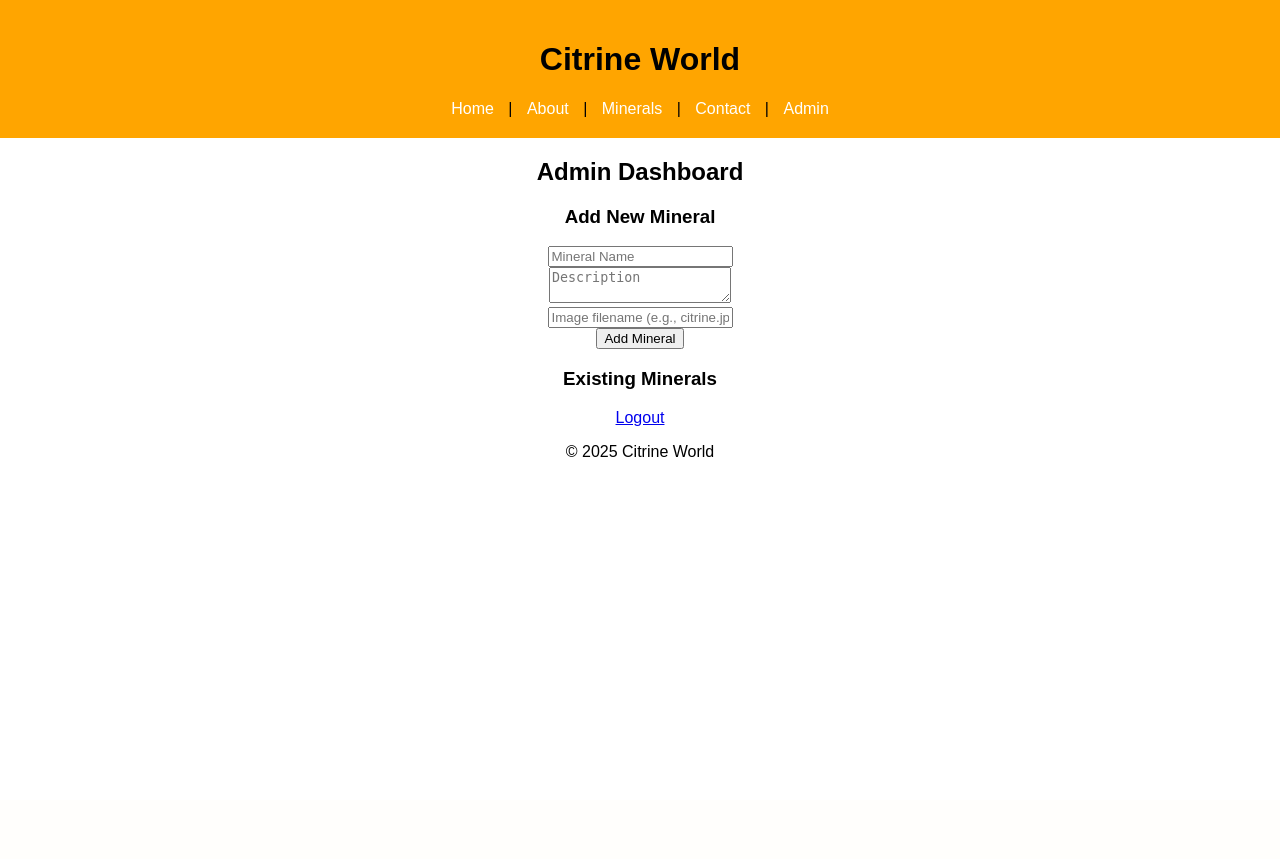
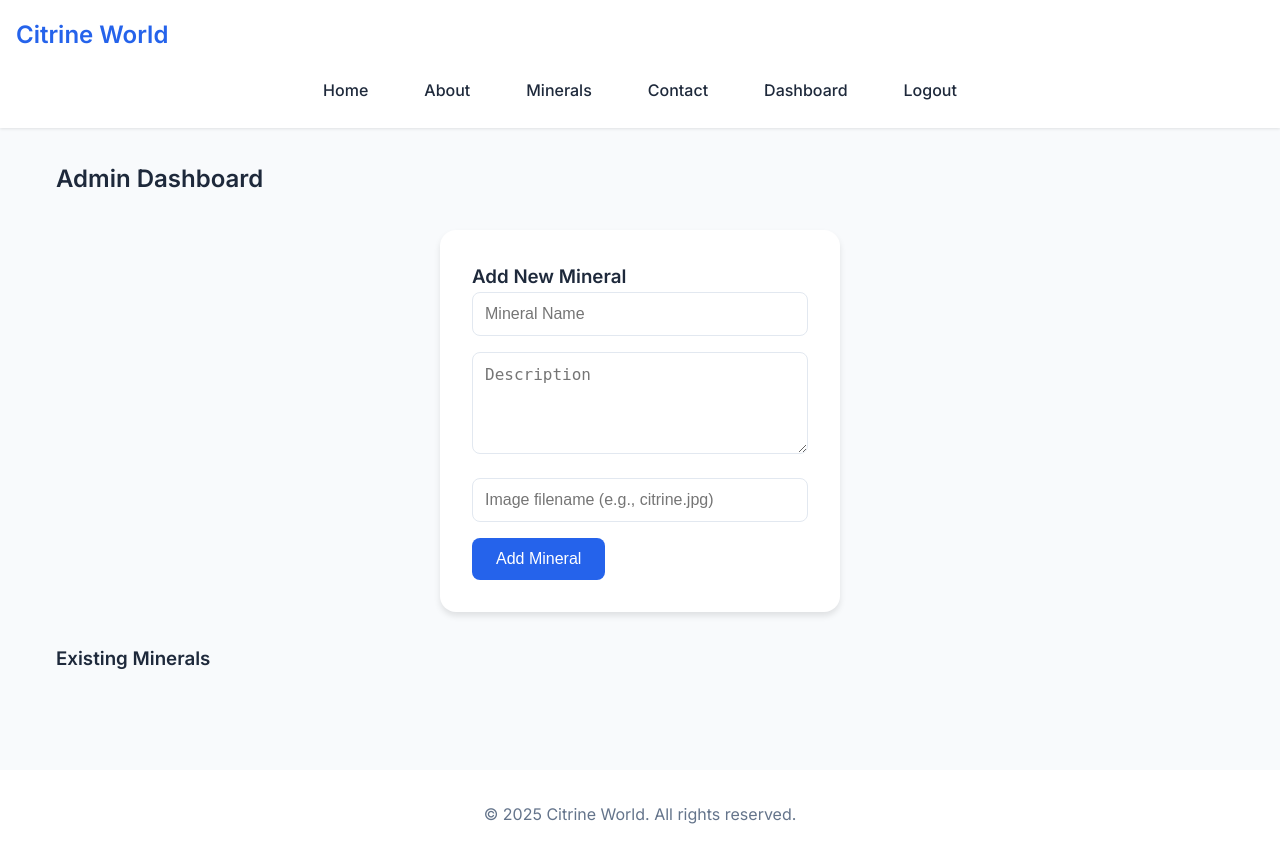
Before and after one commit to advancedmathquiz/citrine, a Flask app: page /admin/dashboard in a window 1280 px wide. Before the commit the page ends 457 px from the top, so only its background shows below. Run offline with Flask 3, Linux system fonts and the light colour scheme; the visitor is signed in with stand-in values (Sample User, id 1).

Commit message:
Assistant checkpoint: Implement professional design system and enhance UI/UX
Assistant generated file changes:
- static/css/style.css: Implement modern, professional CSS design
- templates/base.html: Enhance base template with modern meta tags and structure
- templates/minerals.html: Enhance minerals display with better card layout
- templates/admin_dashboard.html: Improve admin dashboard UI

---

User prompt:

now help me make this app the most professional looking website possible it should be zero to hero

Replit-Commit-Author: Assistant
Replit-Commit-Session-Id: 8f3fc793-4c59-4fb7-89d4-9495ea0ca40d

```diff
--- a/static/css/style.css
+++ b/static/css/style.css
@@ -1,35 +1,143 @@
-body {
-  font-family: Arial, sans-serif;
+
+:root {
+  --primary: #2563eb;
+  --primary-dark: #1d4ed8;
+  --background: #f8fafc;
+  --text: #1e293b;
+  --gray: #64748b;
+  --border: #e2e8f0;
+}
+
+* {
   margin: 0;
   padding: 0;
-  text-align: center;
+  box-sizing: border-box;
+}
+
+body {
+  font-family: 'Inter', -apple-system, sans-serif;
+  background: var(--background);
+  color: var(--text);
+  line-height: 1.6;
 }
 
 header {
-  background: orange;
-  padding: 20px;
+  background: white;
+  box-shadow: 0 1px 3px rgba(0,0,0,0.1);
+  padding: 1rem;
+  position: sticky;
+  top: 0;
+  z-index: 100;
+}
+
+header h1 {
+  color: var(--primary);
+  font-size: 1.5rem;
+  margin-bottom: 1rem;
+}
+
+nav {
+  display: flex;
+  gap: 1.5rem;
+  justify-content: center;
 }
 
 nav a {
+  color: var(--text);
+  text-decoration: none;
+  font-weight: 500;
+  padding: 0.5rem 1rem;
+  border-radius: 0.5rem;
+  transition: all 0.2s;
+}
+
+nav a:hover {
+  background: var(--primary);
   color: white;
-  margin: 0 10px;
-  text-decoration: none;
+}
+
+main {
+  max-width: 1200px;
+  margin: 2rem auto;
+  padding: 0 1rem;
 }
 
 .grid {
-  display: flex;
-  flex-wrap: wrap;
-  justify-content: center;
-  margin: 20px;
+  display: grid;
+  grid-template-columns: repeat(auto-fill, minmax(300px, 1fr));
+  gap: 2rem;
+  margin: 2rem 0;
 }
 
 .card {
-  border: 1px solid #ddd;
-  margin: 10px;
-  padding: 10px;
-  width: 250px;
+  background: white;
+  border-radius: 1rem;
+  overflow: hidden;
+  box-shadow: 0 4px 6px rgba(0,0,0,0.1);
+  transition: transform 0.2s;
 }
 
-img {
-  max-width: 100%;
+.card:hover {
+  transform: translateY(-4px);
 }
+
+.card img {
+  width: 100%;
+  height: 200px;
+  object-fit: cover;
+}
+
+.card-content {
+  padding: 1.5rem;
+}
+
+.card h3 {
+  color: var(--text);
+  margin-bottom: 0.5rem;
+}
+
+.card p {
+  color: var(--gray);
+  font-size: 0.9rem;
+}
+
+form {
+  max-width: 400px;
+  margin: 2rem auto;
+  padding: 2rem;
+  background: white;
+  border-radius: 1rem;
+  box-shadow: 0 4px 6px rgba(0,0,0,0.1);
+}
+
+input, textarea {
+  width: 100%;
+  padding: 0.75rem;
+  margin-bottom: 1rem;
+  border: 1px solid var(--border);
+  border-radius: 0.5rem;
+  font-size: 1rem;
+}
+
+button {
+  background: var(--primary);
+  color: white;
+  border: none;
+  padding: 0.75rem 1.5rem;
+  border-radius: 0.5rem;
+  font-size: 1rem;
+  cursor: pointer;
+  transition: background 0.2s;
+}
+
+button:hover {
+  background: var(--primary-dark);
+}
+
+footer {
+  text-align: center;
+  padding: 2rem;
+  background: white;
+  color: var(--gray);
+  margin-top: 4rem;
+}
--- a/templates/admin_dashboard.html
+++ b/templates/admin_dashboard.html
@@ -1,20 +1,31 @@
+
 {% extends "base.html" %}
+{% block title %}Admin Dashboard - Citrine World{% endblock %}
 {% block content %}
+<div class="admin-container">
     <h2>Admin Dashboard</h2>
+
+    <form method="POST" action="{{ url_for('add_mineral') }}" class="admin-form">
         <h3>Add New Mineral</h3>
-<form method="POST" action="{{ url_for('add_mineral') }}">
-    <input type="text" name="name" placeholder="Mineral Name" required><br>
-    <textarea name="description" placeholder="Description" required></textarea><br>
-    <input type="text" name="image" placeholder="Image filename (e.g., citrine.jpg)" required><br>
+        <input type="text" name="name" placeholder="Mineral Name" required>
+        <textarea name="description" placeholder="Description" rows="4" required></textarea>
+        <input type="text" name="image" placeholder="Image filename (e.g., citrine.jpg)" required>
         <button type="submit">Add Mineral</button>
     </form>
 
+    <div class="minerals-list">
         <h3>Existing Minerals</h3>
-<ul>
+        <div class="grid">
             {% for mineral in minerals %}
-    <li>{{ mineral.name }}</li>
+            <div class="card">
+                <img src="{{ url_for('static', filename='images/' + mineral.image) }}" alt="{{ mineral.name }}">
+                <div class="card-content">
+                    <h3>{{ mineral.name }}</h3>
+                    <p>{{ mineral.description }}</p>
+                </div>
+            </div>
             {% endfor %}
-</ul>
-
-<a href="{{ url_for('logout') }}">Logout</a>
+        </div>
+    </div>
+</div>
 {% endblock %}
--- a/templates/base.html
+++ b/templates/base.html
@@ -1,26 +1,36 @@
+
 <!DOCTYPE html>
 <html lang="en">
 <head>
     <meta charset="UTF-8">
-    <title>Citrine World</title>
+    <meta name="viewport" content="width=device-width, initial-scale=1.0">
+    <meta name="description" content="Discover the finest collection of minerals and crystals at Citrine World">
+    <title>{% block title %}Citrine World{% endblock %}</title>
+    <link rel="stylesheet" href="https://fonts.googleapis.com/css2?family=Inter:wght@400;500;600&display=swap">
     <link rel="stylesheet" href="{{ url_for('static', filename='css/style.css') }}">
+    <link rel="icon" type="image/png" href="{{ url_for('static', filename='images/favicon.png') }}">
 </head>
 <body>
     <header>
         <h1>Citrine World</h1>
         <nav>
-            <a href="/">Home</a> |
-            <a href="/about">About</a> |
-            <a href="/minerals">Minerals</a> |
-            <a href="/contact">Contact</a> |
-            <a href="/admin">Admin</a>
+            <a href="{{ url_for('home') }}">Home</a>
+            <a href="{{ url_for('about') }}">About</a>
+            <a href="{{ url_for('minerals') }}">Minerals</a>
+            <a href="{{ url_for('contact') }}">Contact</a>
+            {% if session.get('admin') %}
+            <a href="{{ url_for('admin_dashboard') }}">Dashboard</a>
+            <a href="{{ url_for('logout') }}">Logout</a>
+            {% else %}
+            <a href="{{ url_for('admin_login') }}">Admin</a>
+            {% endif %}
         </nav>
     </header>
     <main>
         {% block content %}{% endblock %}
     </main>
     <footer>
-        <p>&copy; 2025 Citrine World</p>
+        <p>&copy; 2025 Citrine World. All rights reserved.</p>
     </footer>
 </body>
 </html>
```
Also changed, not shown: templates/minerals.html (+7 -3 lines). Lines whose indentation alone changed are shown as unchanged.
